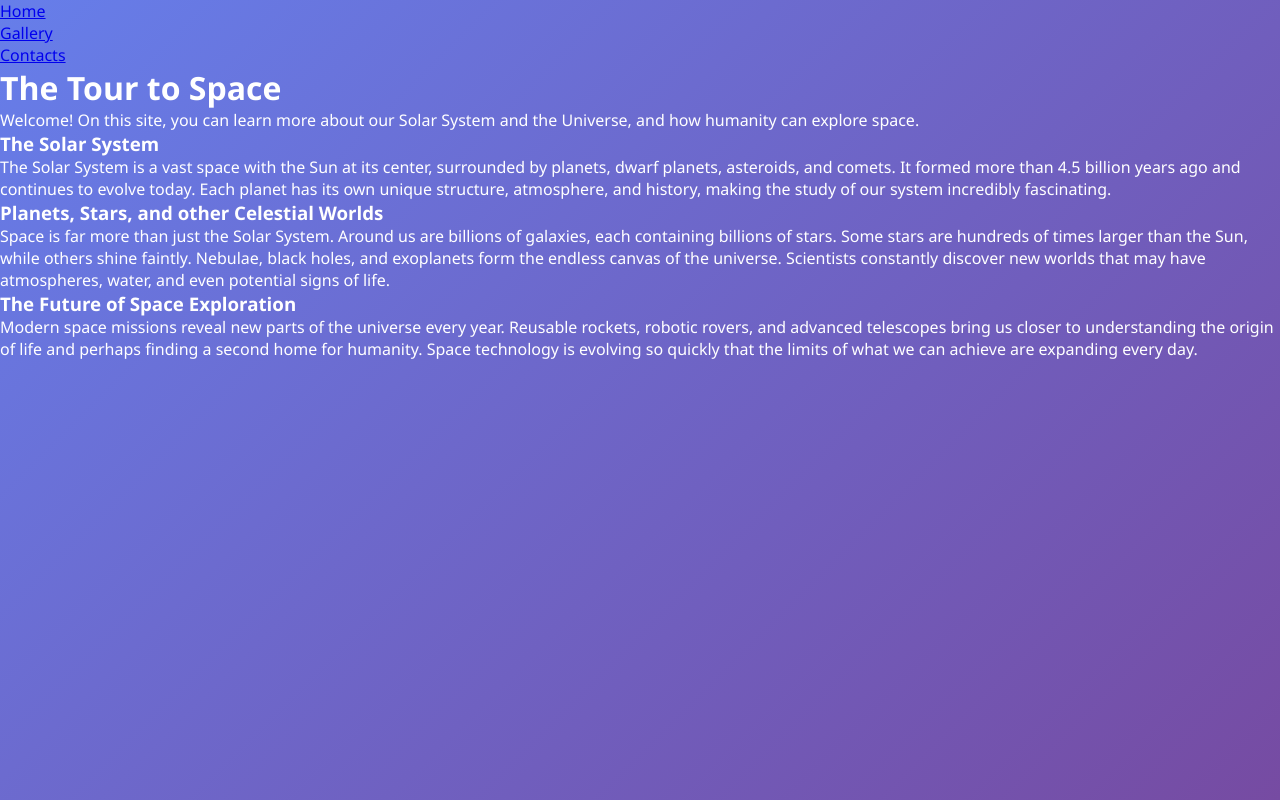
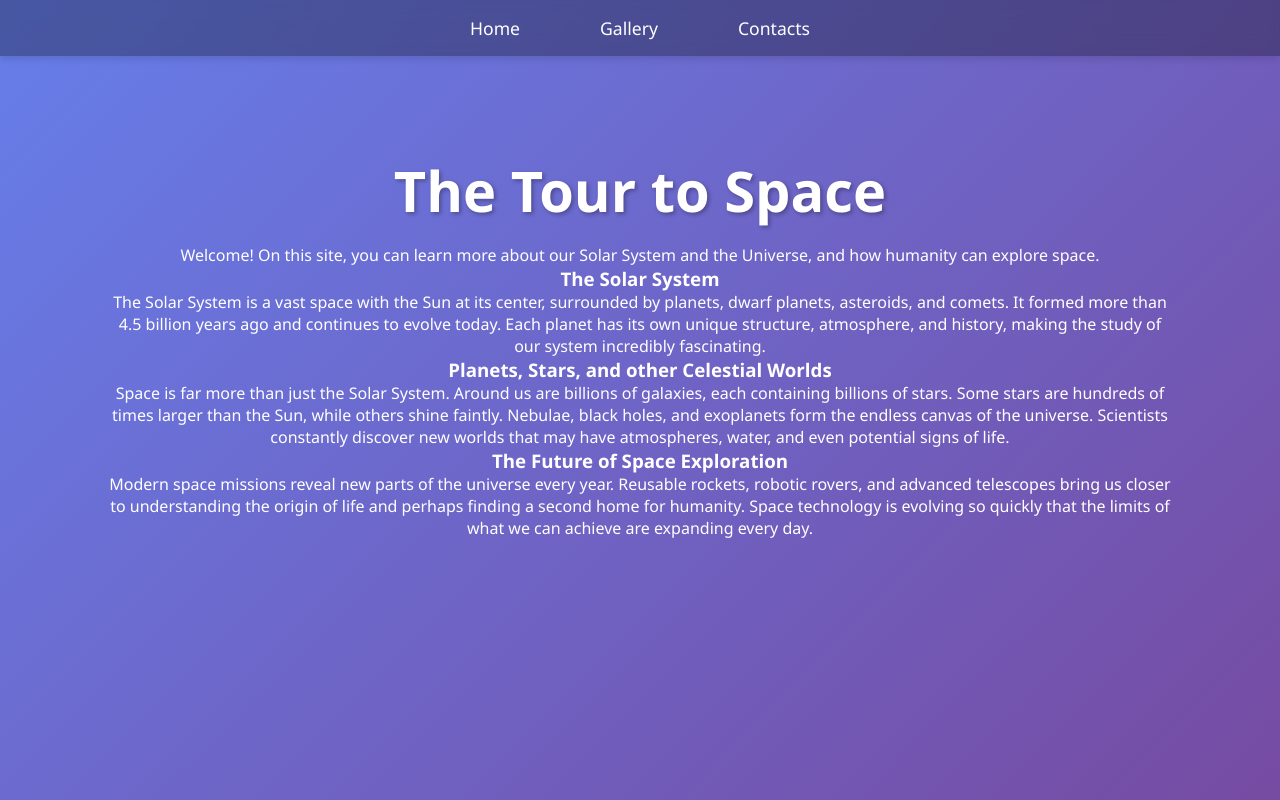
Before and after one commit to polilunana/Poli-site, a plain HTML site: page index.html in a window 1280 px wide. Drawn offline with Linux system fonts and the light colour scheme.

Commit message:
Update style.css

```diff
--- a/style.css
+++ b/style.css
@@ -10,3 +10,64 @@ body {
     min-height: 100vh;
     color: #fff;
 }
+
+nav {
+    background: rgba(0, 0, 0, 0.3);
+    backdrop-filter: blur(10px);
+    padding: 1rem 0;
+    position: sticky;
+    top: 0;
+    z-index: 100;
+    box-shadow: 0 4px 6px rgba(0, 0, 0, 0.1);
+}
+
+nav ul {
+    display: flex;
+    justify-content: center;
+    gap: 2rem;
+    list-style: none;
+}
+
+nav a {
+    color: #fff;
+    text-decoration: none;
+    font-size: 1.1rem;
+    padding: 0.5rem 1.5rem;
+    border-radius: 25px;
+    transition: all 0.3s ease;
+}
+
+nav a:hover {
+    background-color: rgba(255, 255, 255, 0.2);
+    transform: translateY(-2px);
+    box-shadow: 0 4px 8px rgba(0, 0, 0, 0.2);
+}
+
+nav a:active {
+    background: rgba(255, 255, 255, 0.3);
+    font-weight: bold;
+}
+
+.container {
+    max-width: 1200px;
+    margin: 0 auto;
+    padding: 2rem;
+}
+
+.hero {
+    text-align: center;
+    padding: 4rem 2rem;
+}
+
+.hero h1 {
+    font-size: 3.5rem;
+    margin-bottom: 1rem;
+    text-shadow: 2px 2px 4px rgba(0, 0, 0, 0.3);
+}
+
+img {
+    width: 400px;
+    height: 300px;
+    border-radius: 15px;
+    margin: 50px 0;
+}
```
